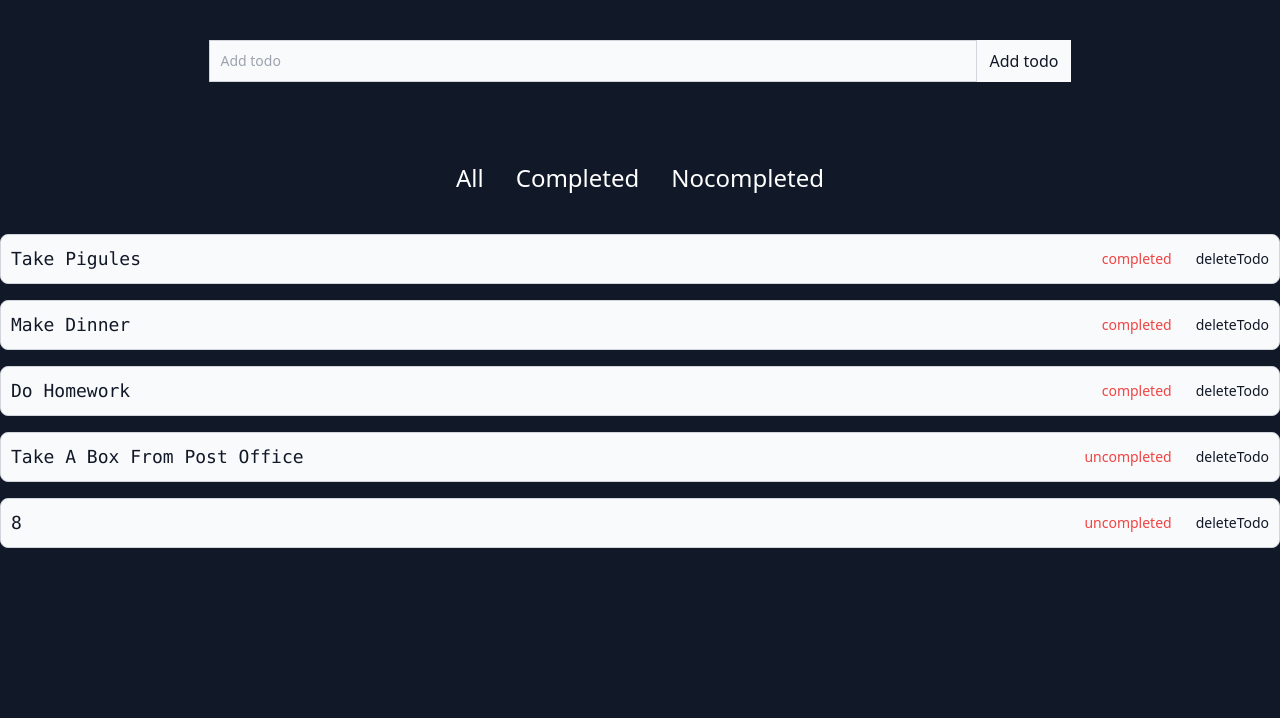
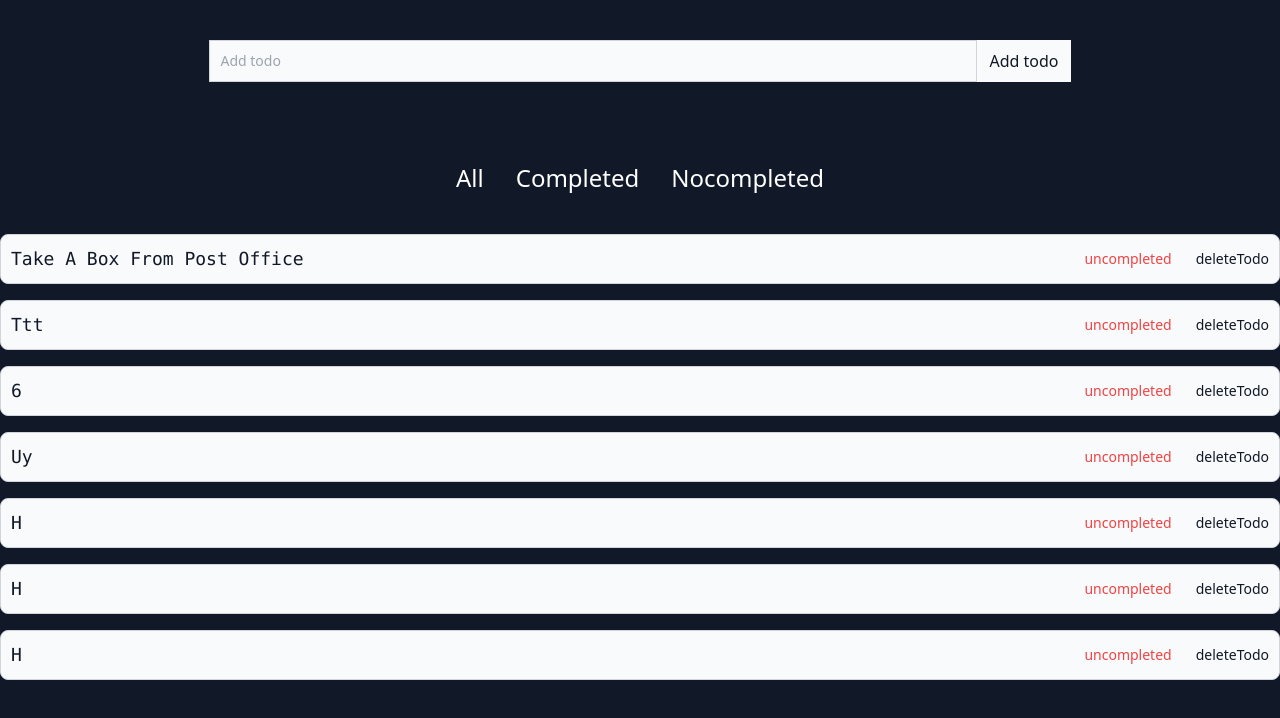
Before and after one commit to PaulWeb30/react-todo, a React (Create React App) app: page / in a window 1280 px wide. Shown: the top 718 px of the page. Built offline with nearby package versions, Linux system fonts and the light colour scheme; data requests are answered from the project's data file.

Commit message:
try to fix bugs

```diff
--- a/public/db.json
+++ b/public/db.json
@@ -1,23 +1,5 @@
 {
   "todos": [
-    {
-      "userId": 1649436856927,
-      "id": "ed88",
-      "title": "Take pigules",
-      "completed": true
-    },
-    {
-      "userId": 1649436893994,
-      "id": "b25a",
-      "title": "Make dinner",
-      "completed": true
-    },
-    {
-      "userId": 1649437384222,
-      "id": "75aa",
-      "title": "Do homework",
-      "completed": true
-    },
     {
       "userId": 1649437827253,
       "id": "cf63",
@@ -25,9 +7,39 @@
       "completed": false
     },
     {
-      "userId": 1649440232396,
-      "id": "3afa",
-      "title": "8",
+      "userId": 1649583780543,
+      "id": "bb4b",
+      "title": "ttt",
+      "completed": false
+    },
+    {
+      "userId": 1649585503173,
+      "id": "474e",
+      "title": "6",
+      "completed": false
+    },
+    {
+      "userId": 1649585545285,
+      "id": "2124",
+      "title": "uy",
+      "completed": false
+    },
+    {
+      "userId": 1649586661171,
+      "id": "9cec",
+      "title": "н",
+      "completed": false
+    },
+    {
+      "userId": 1649586670178,
+      "id": "b2a2",
+      "title": "н",
+      "completed": false
+    },
+    {
+      "userId": 1649586674194,
+      "id": "8c59",
+      "title": "н",
       "completed": false
     }
   ]
--- a/src/App.js
+++ b/src/App.js
@@ -14,27 +14,9 @@ function App() {
 	const { category } = useSelector(state => state.categories)
 	const { isLoading } = useSelector(state => state.items)
 	React.useEffect(() => {
-		dispatch(fetchTodos(category))
+		dispatch(fetchTodos())
 	}, [])
-	const addTodoFunc = React.useCallback(title => {
-		const todo = {
-			userId: Date.now(),
-			id: Math.random().toString(16).slice(-4),
-			title,
-			completed: false,
-		}
-		axios({
-			method: 'post',
-			url: 'http://localhost:3001/todos',
-			data: {
-				userId: Date.now(),
-				id: Math.random().toString(16).slice(-4),
-				title,
-				completed: false,
-			},
-		})
-		dispatch(addTodo(todo))
-	})
+
 	const deleteTodoFunc = React.useCallback(id => {
 		axios.delete(`http://localhost:3001/todos/${id}`)
 		dispatch(deleteTodo(id))
@@ -54,7 +36,7 @@ function App() {
 	})
 	return (
 		<div className='min-h-screen bg-gray-900 text-white mx-auto'>
-			<AddTodo addTodoFunc={addTodoFunc} />
+			<AddTodo />
 			<Categories />
 			{isLoading ? (
 				<Loader />
--- a/src/components/AddTodo/AddTodo.jsx
+++ b/src/components/AddTodo/AddTodo.jsx
@@ -1,17 +1,30 @@
 import React, { useState } from 'react'
-
-const AddTodo = ({ addTodoFunc }) => {
+import { useDispatch } from 'react-redux'
+import axios from 'axios'
+import { addTodo } from '../../redux/actions/items'
+const AddTodo = () => {
 	const [title, setTitle] = useState('')
-	const handleClick = () => {
+	const dispatch = useDispatch()
+	const handleClick = e => {
+		e.preventDefault()
 		if (title.trimStart().length > 0) {
-			addTodoFunc(title)
+			axios({
+				method: 'post',
+				url: 'http://localhost:3001/todos',
+				data: {
+					userId: Date.now(),
+					id: Math.random().toString(16).slice(-4),
+					title,
+					completed: false,
+				},
+			}).then(todo => dispatch(addTodo(todo)))
 			setTitle('')
 		} else {
 			setTitle('')
 		}
 	}
 	return (
-		<div className='flex justify-center py-10'>
+		<form onSubmit={e => handleClick(e)} className='flex justify-center py-10'>
 			<input
 				className='bg-gray-50 border border-gray-300 text-gray-900 text-sm  focus:ring-blue-500 focus:border-blue-500 block w-3/5 p-2.5 dark:bg-gray-700 dark:border-gray-600 dark:placeholder-gray-400 dark:text-white dark:focus:ring-blue-500 dark:focus:border-blue-500'
 				onKeyPress={event => event.key === 'Enter' && handleClick()}
@@ -20,10 +33,10 @@ const AddTodo = ({ addTodoFunc }) => {
 				type='text'
 				placeholder='Add todo'
 			/>
-			<button className='text-gray-900 bg-gray-50 px-3' onClick={handleClick}>
+			<button type='submit' className='text-gray-900 bg-gray-50 px-3'>
 				Add todo
 			</button>
-		</div>
+		</form>
 	)
 }
 
```
Also changed, not shown: 1 other file (tests, documents, lock files or other folders).
